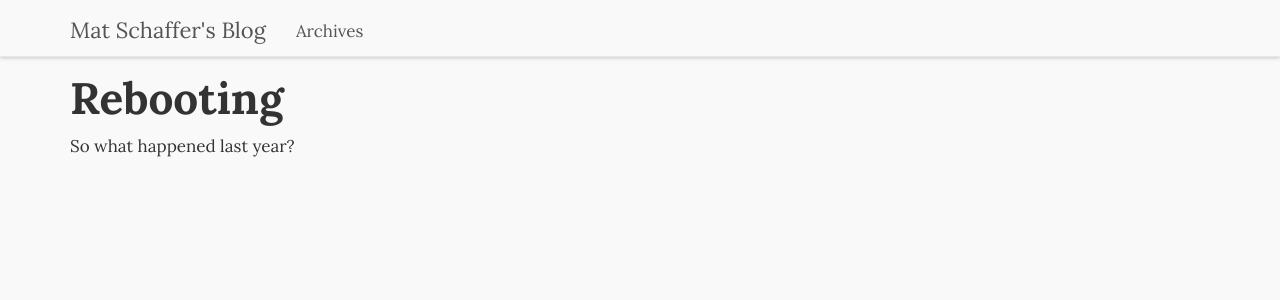
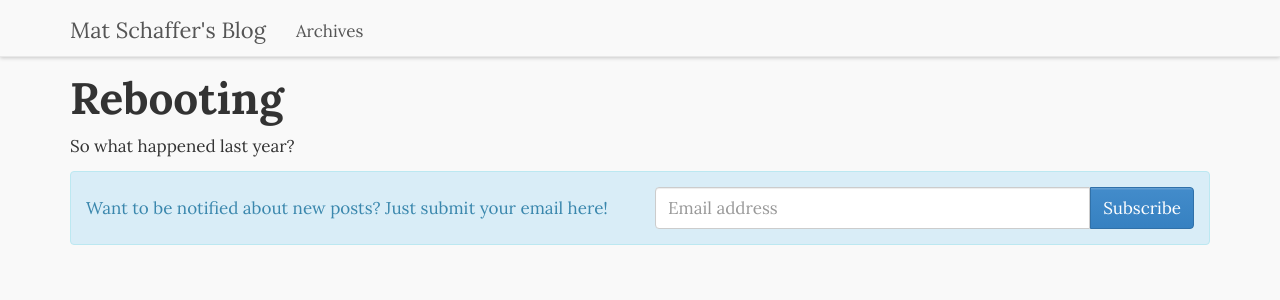
Before and after one commit to matschaffer/matschaffer.com, a Jekyll site: the page built from _posts/2013-09-01-rebooting.md, in a window 1280 px wide. Shown: the top 300 px of the page. Built offline with Jekyll 4.4.1, drawn with Linux system fonts in a browser that asks for light colours; comment, search, counter and statistics services are not loaded.

Commit message:
Mail chimp mailing list

```diff
--- /dev/null
+++ b/_includes/mailinglist.html
@@ -0,0 +1,17 @@
+<div class="alert alert-info signup">
+  <div class="row">
+    <div class="col-lg-6">
+      <p>Want to be notified about new posts? Just submit your email here!</p>
+    </div>
+    <div class="col-lg-6">
+      <form action="http://matchaffer.us7.list-manage.com/subscribe/post?u=b7c36a299d62d6cdde08aeb4d&amp;id=c5b3282486" method="post">
+        <div class="input-group">
+          <input type="email" name="EMAIL" class="form-control" placeholder="Email address">
+          <span class="input-group-btn">
+            <input type="submit" class="btn btn-primary" value="Subscribe">
+          </span>
+        </div>
+      </form>
+    </div>
+  </div>
+</div>
--- a/_layouts/post.html
+++ b/_layouts/post.html
@@ -5,6 +5,8 @@ layout: default
 <h1>{{ page.title | xml_escape }}</h1>
 
 {{ content }}
+
+{% include mailinglist.html %}
 
 <div id="disqus_thread"></div>
 <script type="text/javascript">
--- a/css/application.css
+++ b/css/application.css
@@ -35,3 +35,9 @@ blockquote.linkable:hover {
   line-height: 55px;
   text-decoration: none;
 }
+
+.signup p {
+  line-height: 42px;
+  margin-bottom: 0;
+  white-space: nowrap;
+}
```
Also changed, not shown: thanks/mailinglist.html (added, +10 -0 lines).
